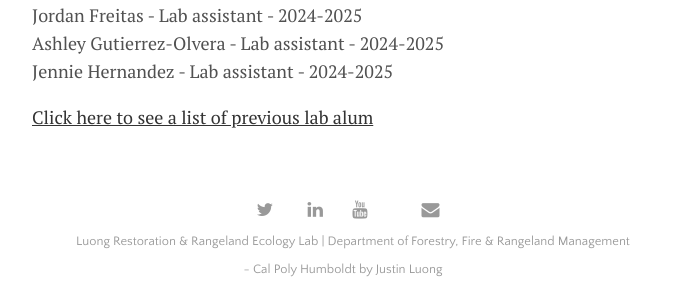
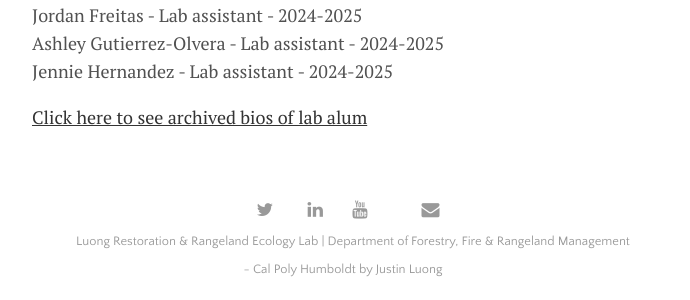
Before and after one commit to austinluong/justinluong.com, a Jekyll site: the page built from menu/labalum.md, in a window 1280 px wide. Shown: the part 257-557 px from the top of the page, without its empty margins (292-982 px from the left). Built offline with Jekyll 4.4.1, drawn with Linux system fonts in a browser that asks for light colours; nearby versions of some CDN libraries; our own code applies the rules of GitHub Pages for plain Markdown files.

Commit message:
Update labalum.md

```diff
--- a/menu/labalum.md
+++ b/menu/labalum.md
@@ -5,4 +5,4 @@ Jordan Freitas - Lab assistant - 2024-2025
 Ashley Gutierrez-Olvera - Lab assistant - 2024-2025
 Jennie Hernandez - Lab assistant - 2024-2025
 
-[Click here to see a list of previous lab alum](https://justinluong.com/menu/archivedbios.html)
+[Click here to see archived bios of lab alum](https://justinluong.com/menu/archivedbios.html)
```
